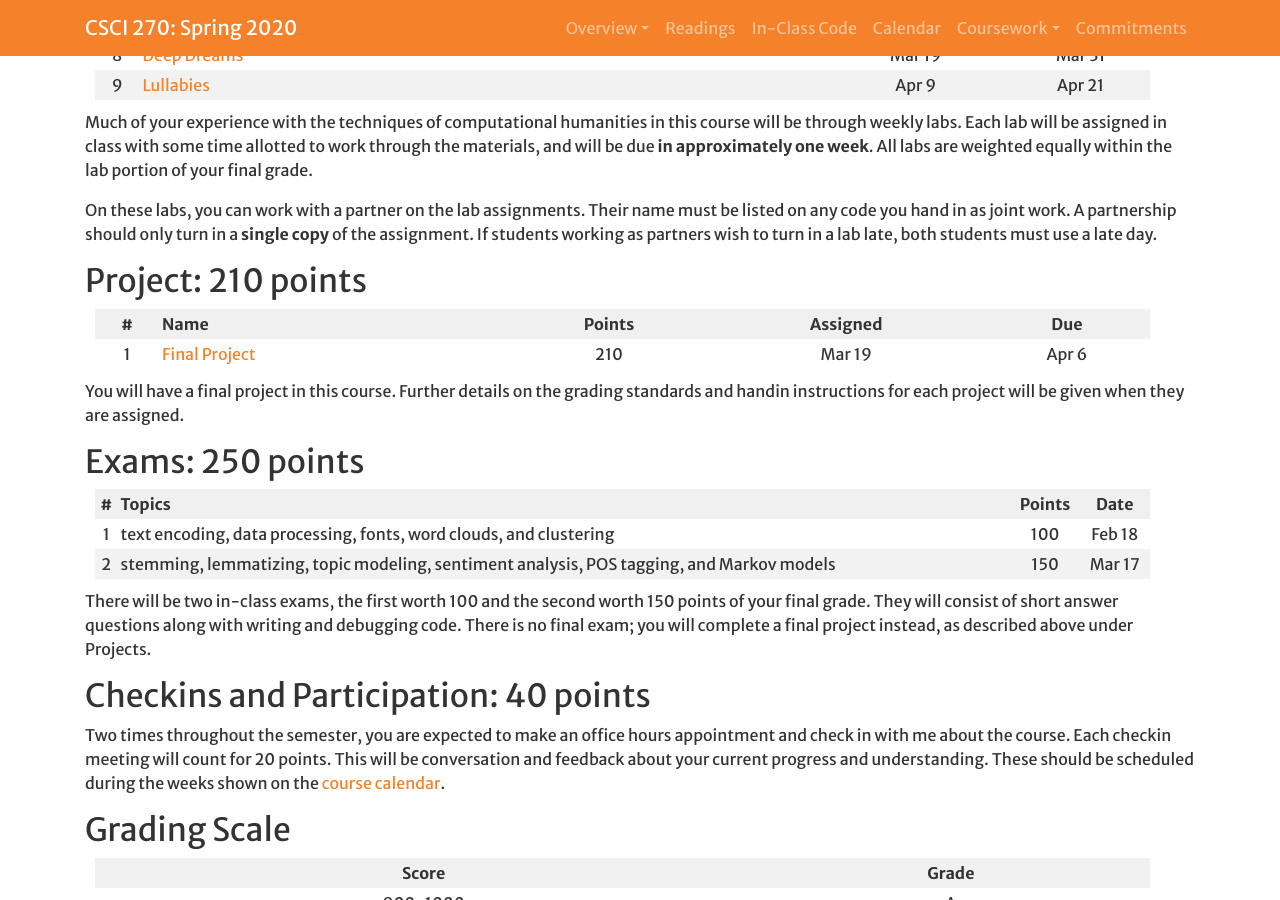
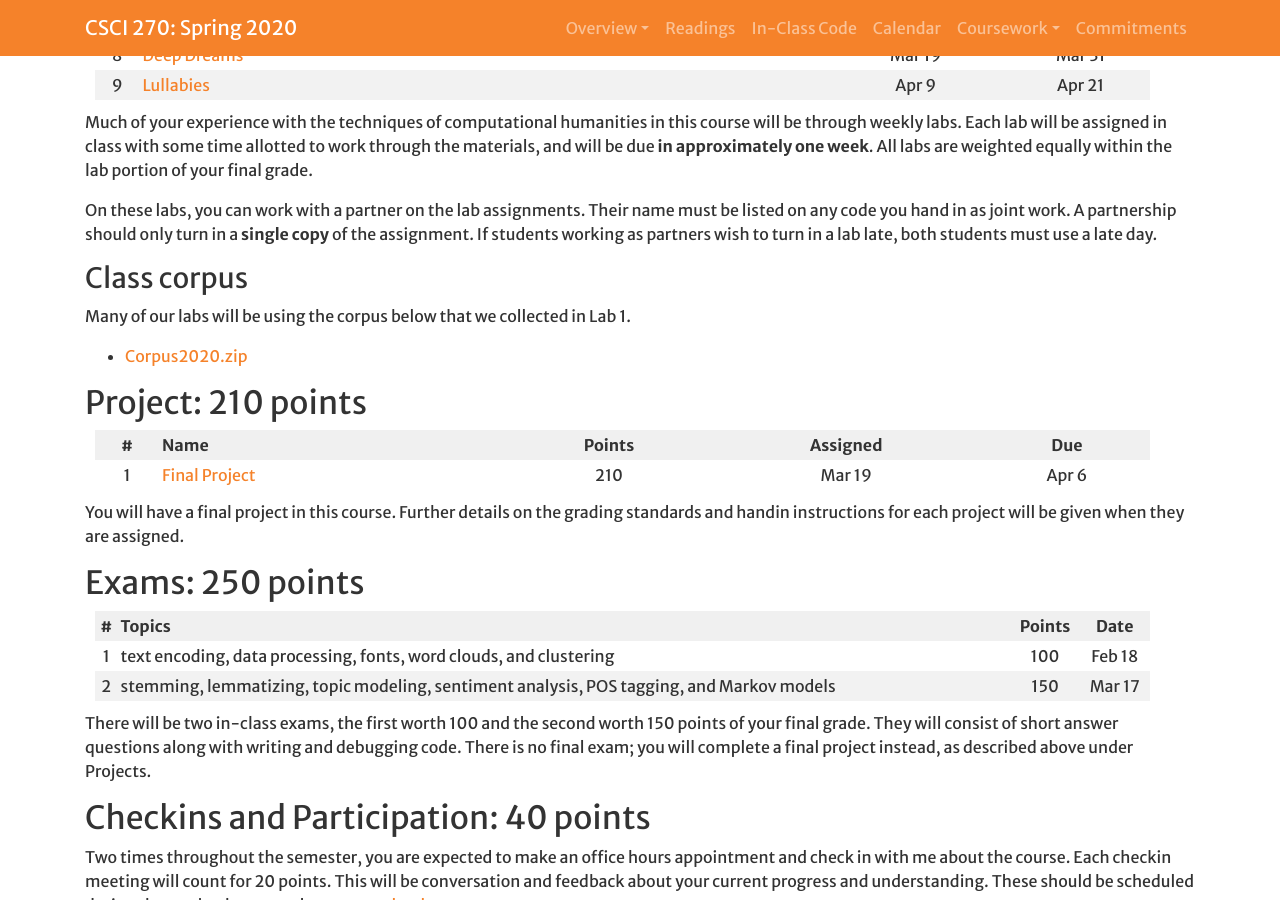
Before and after one commit to Hendrix-CS/csci270, a Jekyll site: the page built from index.md, in a window 1280 px wide and 900 px high, scrolled down 2348 px. Built offline with Jekyll 4.4.1, drawn with Linux system fonts in a browser that asks for light colours; a script that is not in the unit is left out; our own code applies the rules of GitHub Pages for plain Markdown files.

Commit message:
Adding in the Corpus2020.zip

```diff
--- a/index.md
+++ b/index.md
@@ -90,6 +90,11 @@ Each lab will be assigned in class with some time allotted to work through the m
 
 On these labs, you can work with a partner on the lab assignments. Their name must be listed on any code you hand in as joint work. A partnership should only turn in a **single copy** of the assignment. If students working as partners wish to turn in a lab late, both students must use a late day.
 
+### Class corpus
+
+Many of our labs will be using the corpus below that we collected in Lab 1.
+* [Corpus2020.zip](data/Corpus2020.zip)
+
 ## <a name="projects">Project</a>: 210 points
 
 | #  | Name | Points | Assigned | Due |
```
Also changed, not shown: 1 other file.
